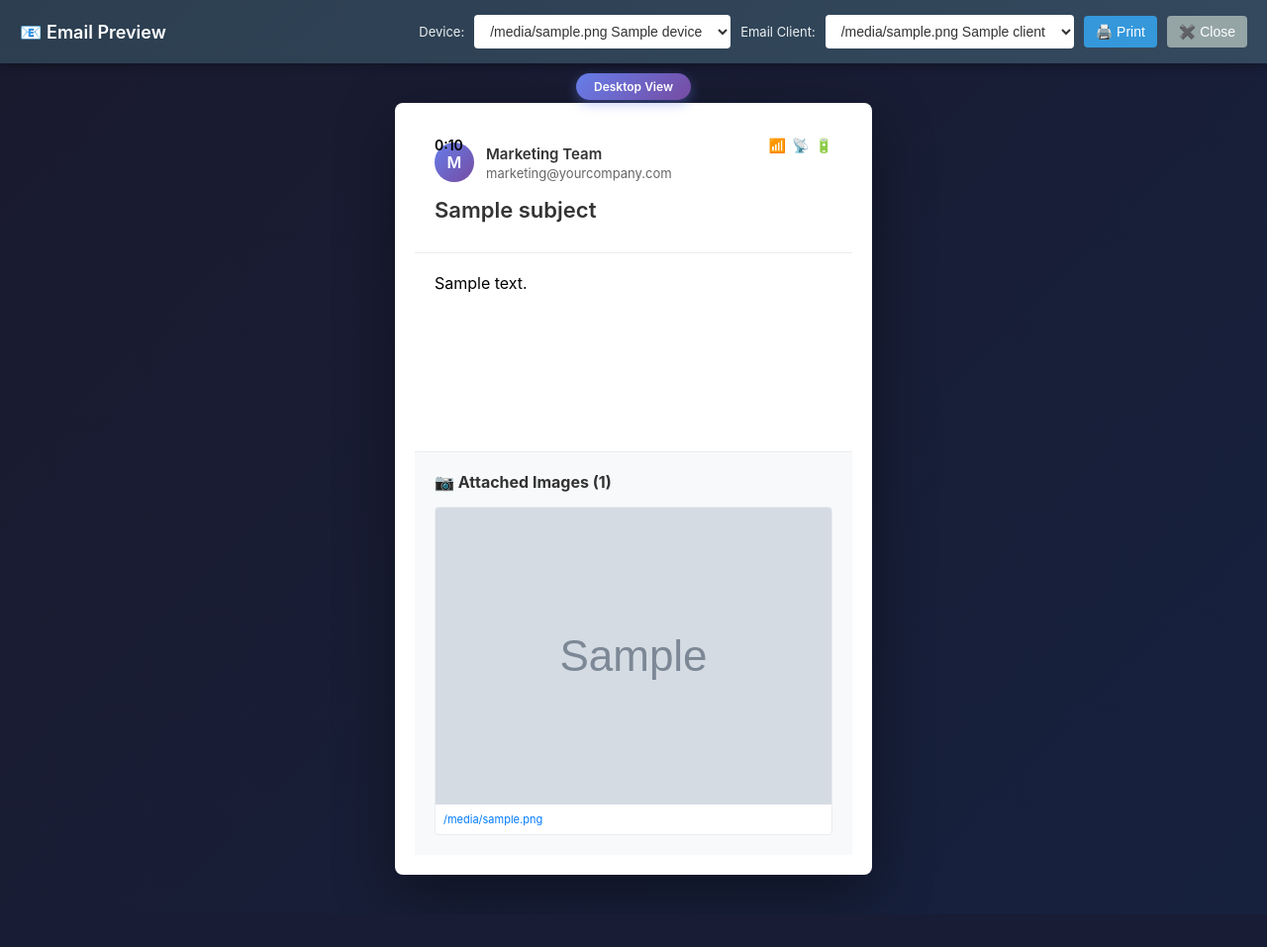
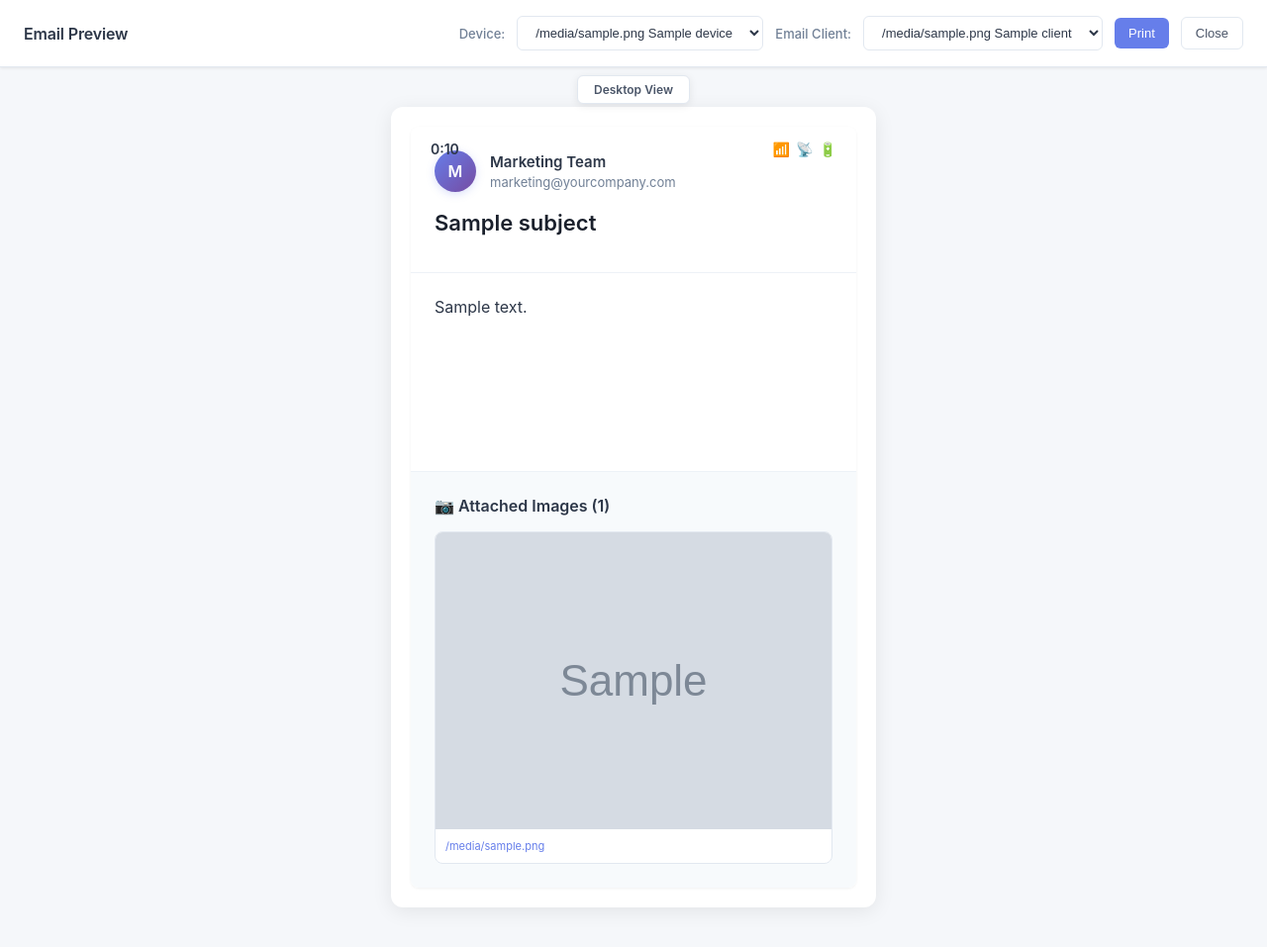
Before and after one commit to ashishawasthi/premail, a Flask app: template templates/preview.html in a window 1280 px wide. Shown: the whole page at 99% size. Before the commit the page ends 889 px from the top, so only its background shows below. Run offline with Flask 3, Linux system fonts and the light colour scheme; the template is opened without the code that fills it: most values are stand-ins (such as "Sample title", 1, 10 or a date in 2020); grey boxes marked "Sample" are stand-in pictures.

Commit message:
Redesign UI with elegant, soft, enterprise-friendly color scheme
Complete visual overhaul focusing on the email preview as the centerpiece:

Background & Surrounding UI (Subdued):
- Body background: Light soft gray (#f5f7fa) instead of dark gradient
- Toolbar: Clean white (#ffffff) with subtle shadows
- Device frames: Light gray borders (#e2e8f0) instead of black
- Device info badge: White with soft border instead of purple gradient
- Buttons (volume/power): Soft gray (#cbd5e0) instead of dark
- Overall shadows: Much softer (0.08-0.12 opacity vs 0.4-0.6)

Toolbar & Controls (Professional):
- White background with subtle 1px border
- Soft gray text colors (#4a5568, #718096)
- Elegant purple accent (#667eea) for primary buttons
- Rounded corners (6px) for modern feel
- Hover states: Subtle lift with soft shadows
- Focus states: Soft purple glow effect
- Removed emoji from title for professionalism

Email Preview Area (Prominent):
- Bright white (#ffffff) background stands out
- Crisp shadows to elevate from background
- Clean typography with proper hierarchy
- Professional gray text colors (#2d3748, #718096, #a0aec0)
- Rounded corners (8px) for modern aesthetic

Email Client Toolbars (Authentic & Subtle):
- Gmail: Light backgrounds with proper Google colors
- Outlook: Microsoft Fluent Design colors
- Apple Mail: iOS/macOS gray tones
- Yahoo: Subtle purple accents
- Hover effects: Very light background changes

Typography & Spacing:
- Increased padding for breathing room
- Better font weights (500-600) for readability
- Improved letter spacing for elegance
- Professional sans-serif stack

Color Palette (Enterprise-Friendly):
- Primary: Soft purple (#667eea)
- Text: Professional grays (#1a202c, #2d3748, #4a5568)
- Secondary text: #718096, #a0aec0
- Borders: Light gray (#e2e8f0, #edf2f7)
- Backgrounds: #f5f7fa, #f7fafc, #ffffff

Design Philosophy:
- Email preview is the star (bright white, elevated)
- Surrounding UI recedes (soft grays, minimal contrast)
- Professional and calming (no harsh colors)
- Modern and clean (proper spacing, subtle shadows)
- Enterprise-ready (suitable for business environments)

The result is an elegant, professional interface that puts all
attention on the email content while providing sophisticated
context controls.

```diff
--- a/templates/preview.html
+++ b/templates/preview.html
@@ -9,18 +9,19 @@
         body {
             margin: 0;
             padding: 0;
-            background: linear-gradient(135deg, #1a1a2e 0%, #16213e 100%);
+            background: #f5f7fa;
             font-family: -apple-system, BlinkMacSystemFont, 'Segoe UI', Roboto, sans-serif;
         }
 
         .preview-toolbar {
-            background: linear-gradient(135deg, #2c3e50 0%, #34495e 100%);
-            color: #fff;
-            padding: 15px 20px;
-            box-shadow: 0 2px 10px rgba(0,0,0,0.3);
+            background: #ffffff;
+            color: #4a5568;
+            padding: 16px 24px;
+            box-shadow: 0 1px 3px rgba(0,0,0,0.08);
             position: sticky;
             top: 0;
             z-index: 1000;
+            border-bottom: 1px solid #e2e8f0;
         }
 
         .toolbar-content {
@@ -28,69 +29,87 @@
             justify-content: space-between;
             align-items: center;
             flex-wrap: wrap;
-            gap: 15px;
+            gap: 16px;
+            max-width: 1400px;
+            margin: 0 auto;
         }
 
         .toolbar-title {
-            font-size: 18px;
+            font-size: 16px;
             font-weight: 600;
+            color: #2d3748;
+            letter-spacing: -0.01em;
         }
 
         .toolbar-controls {
             display: flex;
-            gap: 10px;
+            gap: 12px;
             flex-wrap: wrap;
             align-items: center;
         }
 
         .control-group {
             display: flex;
-            gap: 5px;
+            gap: 8px;
             align-items: center;
         }
 
         .control-label {
             font-size: 13px;
-            color: #ecf0f1;
-            margin-right: 5px;
+            color: #718096;
+            margin-right: 4px;
+            font-weight: 500;
         }
 
         select, button {
-            padding: 8px 12px;
-            border: none;
-            border-radius: 4px;
-            font-size: 14px;
+            padding: 8px 14px;
+            border: 1px solid #e2e8f0;
+            border-radius: 6px;
+            font-size: 13px;
             cursor: pointer;
             transition: all 0.2s;
+            font-weight: 500;
         }
 
         select {
             background-color: #ffffff;
-            color: #333;
-            min-width: 150px;
+            color: #2d3748;
+            min-width: 160px;
         }
 
         select:hover {
-            background-color: #f0f0f0;
+            border-color: #cbd5e0;
+            background-color: #f7fafc;
+        }
+
+        select:focus {
+            outline: none;
+            border-color: #667eea;
+            box-shadow: 0 0 0 3px rgba(102, 126, 234, 0.1);
         }
 
         button {
-            background-color: #3498db;
+            background-color: #667eea;
             color: white;
-            font-weight: 500;
+            border: none;
         }
 
         button:hover {
-            background-color: #2980b9;
+            background-color: #5a67d8;
             transform: translateY(-1px);
+            box-shadow: 0 2px 6px rgba(102, 126, 234, 0.25);
         }
 
         button.secondary {
-            background-color: #95a5a6;
+            background-color: #ffffff;
+            color: #4a5568;
+            border: 1px solid #e2e8f0;
         }
 
         button.secondary:hover {
-            background-color: #7f8c8d;
+            background-color: #f7fafc;
+            border-color: #cbd5e0;
+            box-shadow: 0 1px 3px rgba(0,0,0,0.1);
         }
 
         .preview-container {
@@ -104,21 +123,19 @@
         .device-frame {
             transition: all 0.4s ease;
             background-color: #ffffff;
-            border-radius: 8px;
+            border-radius: 12px;
             padding: 20px;
-            box-shadow: 0 20px 60px rgba(0,0,0,0.4);
+            box-shadow: 0 4px 20px rgba(0,0,0,0.08);
             position: relative;
         }
 
         /* iPhone Styling */
         .device-frame.iphone {
-            background: linear-gradient(145deg, #1c1c1e, #2c2c2e);
+            background: #f8f9fa;
             border-radius: 55px;
             padding: 15px;
-            border: 3px solid #000000;
-            box-shadow:
-                0 20px 60px rgba(0,0,0,0.6),
-                inset 0 0 2px rgba(255,255,255,0.1);
+            border: 2px solid #e2e8f0;
+            box-shadow: 0 8px 30px rgba(0,0,0,0.12);
         }
 
         /* iPhone Dynamic Island */
@@ -229,24 +240,25 @@
 
         .device-info {
             position: absolute;
-            top: -30px;
+            top: -32px;
             left: 50%;
             transform: translateX(-50%);
-            background: linear-gradient(135deg, #667eea 0%, #764ba2 100%);
-            color: #ffffff;
-            padding: 6px 18px;
-            border-radius: 20px;
+            background: #ffffff;
+            color: #4a5568;
+            padding: 6px 16px;
+            border-radius: 6px;
             font-size: 12px;
             font-weight: 600;
             white-space: nowrap;
-            box-shadow: 0 4px 12px rgba(102, 126, 234, 0.4);
+            box-shadow: 0 2px 8px rgba(0,0,0,0.08);
+            border: 1px solid #e2e8f0;
         }
 
         .email-viewport {
             background-color: #ffffff;
             overflow: auto;
-            border-radius: 0;
-            box-shadow: inset 0 0 10px rgba(0,0,0,0.1);
+            border-radius: 8px;
+            box-shadow: 0 1px 3px rgba(0,0,0,0.06);
             position: relative;
         }
 
@@ -283,7 +295,7 @@
             padding: 0 20px;
             font-size: 14px;
             font-weight: 600;
-            color: #000000;
+            color: #2d3748;
         }
 
         .device-frame.iphone.has-dynamic-island .status-bar {
@@ -402,19 +415,20 @@
         }
 
         .email-header {
-            padding: 20px;
-            border-bottom: 1px solid #e9ecef;
+            padding: 24px;
+            border-bottom: 1px solid #edf2f7;
+            background-color: #ffffff;
         }
 
         .email-from {
             display: flex;
             align-items: center;
-            margin-bottom: 15px;
+            margin-bottom: 16px;
         }
 
         .sender-avatar {
-            width: 40px;
-            height: 40px;
+            width: 42px;
+            height: 42px;
             border-radius: 50%;
             background: linear-gradient(135deg, #667eea 0%, #764ba2 100%);
             display: flex;
@@ -422,8 +436,9 @@
             justify-content: center;
             color: white;
             font-weight: 600;
-            margin-right: 12px;
+            margin-right: 14px;
             font-size: 16px;
+            box-shadow: 0 2px 8px rgba(102, 126, 234, 0.25);
         }
 
         .sender-info {
@@ -432,39 +447,36 @@
 
         .sender-name {
             font-weight: 600;
-            color: #333;
+            color: #2d3748;
             font-size: 15px;
-            margin-bottom: 2px;
+            margin-bottom: 3px;
         }
 
         .sender-email {
             font-size: 13px;
-            color: #666;
-        }
-
-        .email-meta {
-            font-size: 13px;
-            color: #666;
-            line-height: 1.6;
+            color: #718096;
         }
 
         .email-subject {
             font-size: 22px;
             font-weight: 600;
-            color: #333;
-            margin: 15px 0 10px 0;
+            color: #1a202c;
+            margin: 16px 0 10px 0;
+            line-height: 1.4;
         }
 
         .email-date {
             font-size: 13px;
-            color: #999;
+            color: #a0aec0;
+            font-weight: 500;
         }
 
         .email-body {
-            padding: 20px;
+            padding: 24px;
             background-color: #ffffff;
             min-height: 200px;
             word-wrap: break-word;
+            color: #2d3748;
         }
 
         .email-body img {
@@ -473,29 +485,35 @@
         }
 
         .email-images {
-            padding: 20px;
-            background-color: #f8f9fa;
-            border-top: 1px solid #e9ecef;
+            padding: 24px;
+            background-color: #f7fafc;
+            border-top: 1px solid #edf2f7;
         }
 
         .email-images h3 {
             margin-top: 0;
-            color: #333;
+            color: #2d3748;
             font-size: 16px;
-            margin-bottom: 15px;
+            margin-bottom: 16px;
+            font-weight: 600;
         }
 
         .image-grid {
             display: grid;
             grid-template-columns: repeat(auto-fill, minmax(200px, 1fr));
-            gap: 15px;
+            gap: 16px;
         }
 
         .image-item {
-            border: 1px solid #e9ecef;
-            border-radius: 4px;
+            border: 1px solid #e2e8f0;
+            border-radius: 8px;
             overflow: hidden;
             background-color: #ffffff;
+            transition: box-shadow 0.2s;
+        }
+
+        .image-item:hover {
+            box-shadow: 0 2px 8px rgba(0,0,0,0.08);
         }
 
         .image-item img {
@@ -506,15 +524,15 @@
 
         .image-item a {
             display: block;
-            padding: 8px;
+            padding: 10px;
             font-size: 11px;
-            color: #007bff;
+            color: #667eea;
             text-decoration: none;
             word-break: break-all;
         }
 
         .image-item a:hover {
-            background-color: #f8f9fa;
+            background-color: #f7fafc;
         }
 
         @media print {
@@ -561,7 +579,7 @@
 <body>
     <div class="preview-toolbar">
         <div class="toolbar-content">
-            <div class="toolbar-title">📧 Email Preview</div>
+            <div class="toolbar-title">Email Preview</div>
             <div class="toolbar-controls">
                 <div class="control-group">
                     <span class="control-label">Device:</span>
@@ -583,8 +601,8 @@
                         {% endfor %}
                     </select>
                 </div>
-                <button onclick="window.print()">🖨️ Print</button>
-                <button class="secondary" onclick="window.close()">✖️ Close</button>
+                <button onclick="window.print()">Print</button>
+                <button class="secondary" onclick="window.close()">Close</button>
             </div>
         </div>
     </div>
```
Also changed, not shown: other parts of templates/preview.html (+34 -39 lines).
